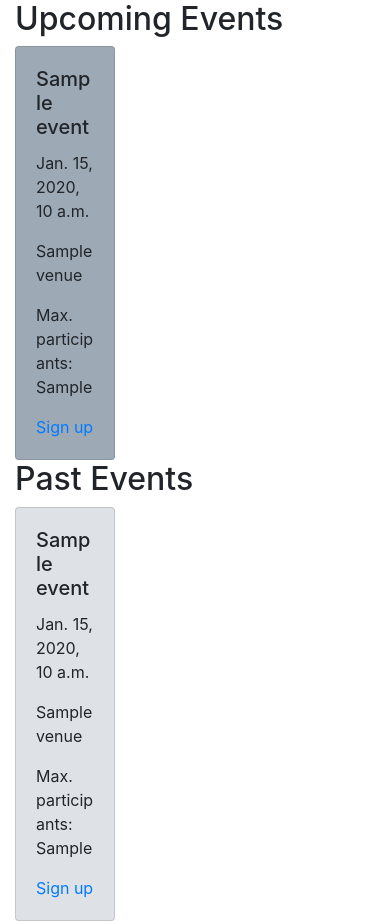
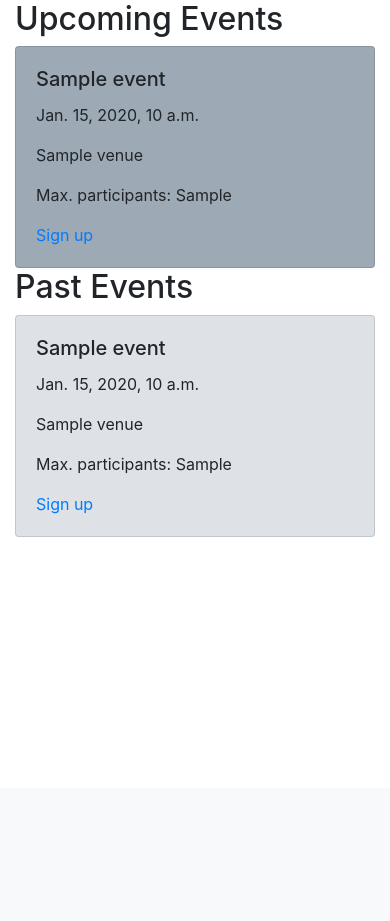
Before and after one commit to Robn88/football-signup-site, a Django app: template templates/index.html in a window 390 px wide. Shown: the part 56-977 px from the top of the page. After the commit the page ends 593 px from the top, so only its background shows below. Run offline with Django 3.2, Linux system fonts and the light colour scheme; the template is opened without the code that fills it: most values are stand-ins (such as "Sample title", 1, 10 or a date in 2020).

Commit message:
Fix errors in template code

```diff
--- a/templates/base.html
+++ b/templates/base.html
@@ -56,6 +56,7 @@
                     <a class="nav-link" href="{% url 'account_login' %}">Login</a>
                 </li>
                 {% endif %}
+            </ul>
         </div>
     </nav>
     {% block content %}
--- a/templates/event_detail.html
+++ b/templates/event_detail.html
@@ -75,11 +75,13 @@ then an icon will be displayed in the corresponding column.-->
                                 </button>
                             </div>
                             <div class="modal-body">
-                          <p class="modal-text">Are you sure you no longer want to participate in {{ event.title }} on {{ event.event_date_and_time }}?</p>
+                                <p class="modal-text">Are you sure you no longer want to participate in
+                                    {{ event.title }} on {{ event.event_date_and_time }}?</p>
                             </div>
                             <div class="modal-footer">
                                 <button type="button" class="btn btn-secondary" data-dismiss="modal">Close</button>
-                          <a href="{% url 'event_unregister' event.id person.id %}" class="btn btn-success">Unregister</a>
+                                <a href="{% url 'event_unregister' event.id person.id %}"
+                                    class="btn btn-success">Unregister</a>
                             </div>
                         </div>
                     </div>
--- a/templates/index.html
+++ b/templates/index.html
@@ -9,7 +9,7 @@
   <h2>Upcoming Events</h2>
   <div class="row">
     {% for event in data.upcoming %}
-    <div class="col-4">
+    <div class="col-sm-12 col-md-6 col-lg-4">
       <div class="card upcoming-event-card">
         <div class="card-body">
           <h5 class="card-title">{{ event.title }}</h5>
@@ -20,13 +20,15 @@
         </div>
       </div>
     </div>
+    {% endfor %}
+  </div>
+</div>
 <!--A bootstrap container that will generate a card for each past event.-->
-    {% endfor %}
 <div class="container">
   <h2>Past Events</h2>
   <div class="row">
     {% for event in data.past %}
-        <div class="col-4">
+    <div class="col-sm-12 col-md-6 col-lg-4">
       <div class="card past-event-card">
         <div class="card-body">
           <h5 class="card-title">{{ event.title }}</h5>
```
Also changed, not shown: templates/event_unregister.html (deleted, +0 -12 lines). Lines whose indentation alone changed are shown as unchanged.
